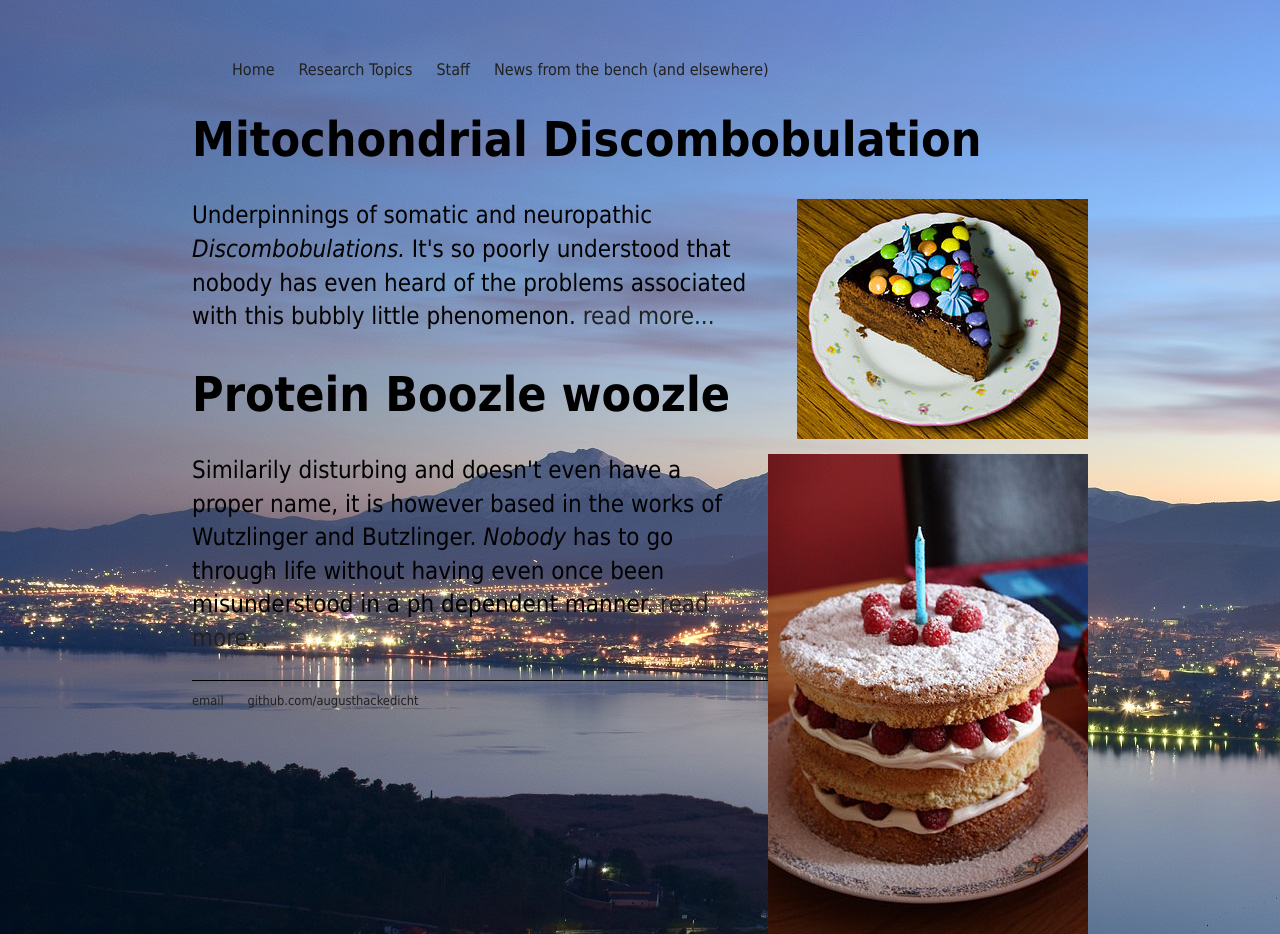
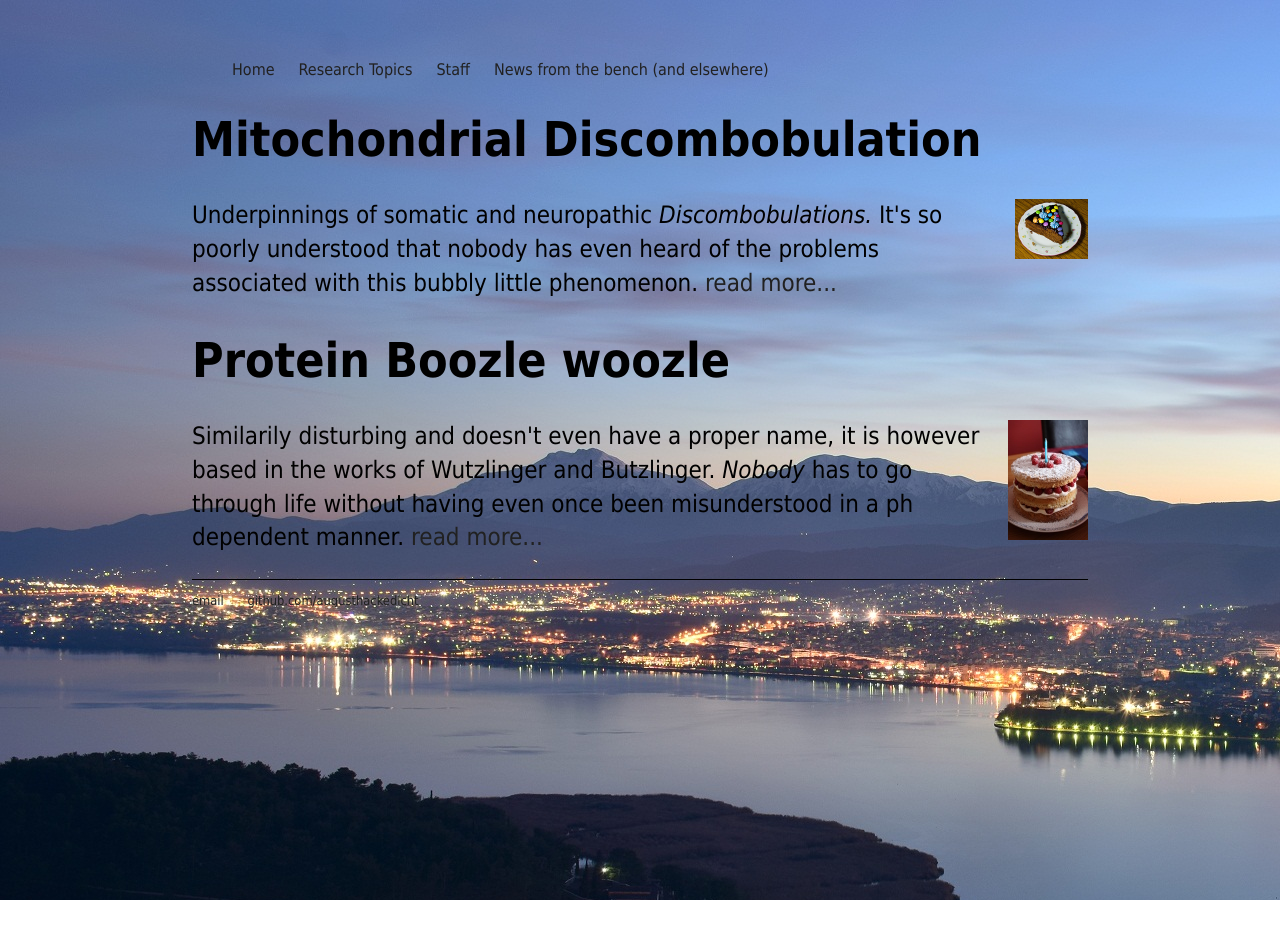
Before and after one commit to augusthackedicht/augusthackedicht.github.io, a Jekyll site: the page built from research/index.html, in a window 1280 px wide. Built offline with Jekyll 4.4.1, drawn with Linux system fonts in a browser that asks for light colours; after the commit the page ends 900 px from its top, so only the background shows below that.

Commit message:
Update index.html

```diff
--- a/research/index.html
+++ b/research/index.html
@@ -4,12 +4,12 @@ title: Research Topics
 ---
 <div class="blurb">
 	<h1>Mitochondrial Discombobulation</h1>
-	<p><img src="/research/cake1.JPG" alt="Kuchen1" width="291"
-        height="240" style="float:right; margin-left: 15px;" />Underpinnings of somatic and neuropathic <em>Discombobulations.</em> It's so poorly understood that nobody has even heard of the problems associated with this bubbly little phenomenon.
+	<p><img src="/research/cake1.JPG" alt="Kuchen1" width="73"
+        height="60" style="float:right; margin-left: 15px;" />Underpinnings of somatic and neuropathic <em>Discombobulations.</em> It's so poorly understood that nobody has even heard of the problems associated with this bubbly little phenomenon.
 	<a href="/research/index_topic1.html">read more...</a></p>
 
   <h1>Protein Boozle woozle</h1>
-	<p><img src="/research/cake2.JPG" alt="Kuchen2" width="320"
-        height="480" style="float:right; margin-left: 15px;" />Similarily disturbing and doesn't even have a proper name, it is however based in the works of Wutzlinger and Butzlinger. <em>Nobody</em> has to go through life without having even once been misunderstood in a ph dependent manner.
+	<p><img src="/research/cake2.JPG" alt="Kuchen2" width="80"
+        height="120" style="float:right; margin-left: 15px;" />Similarily disturbing and doesn't even have a proper name, it is however based in the works of Wutzlinger and Butzlinger. <em>Nobody</em> has to go through life without having even once been misunderstood in a ph dependent manner.
 	<a href="/research/index_topic2.html">read more...</a></p>
 </div><!-- /.blurb -->
```
